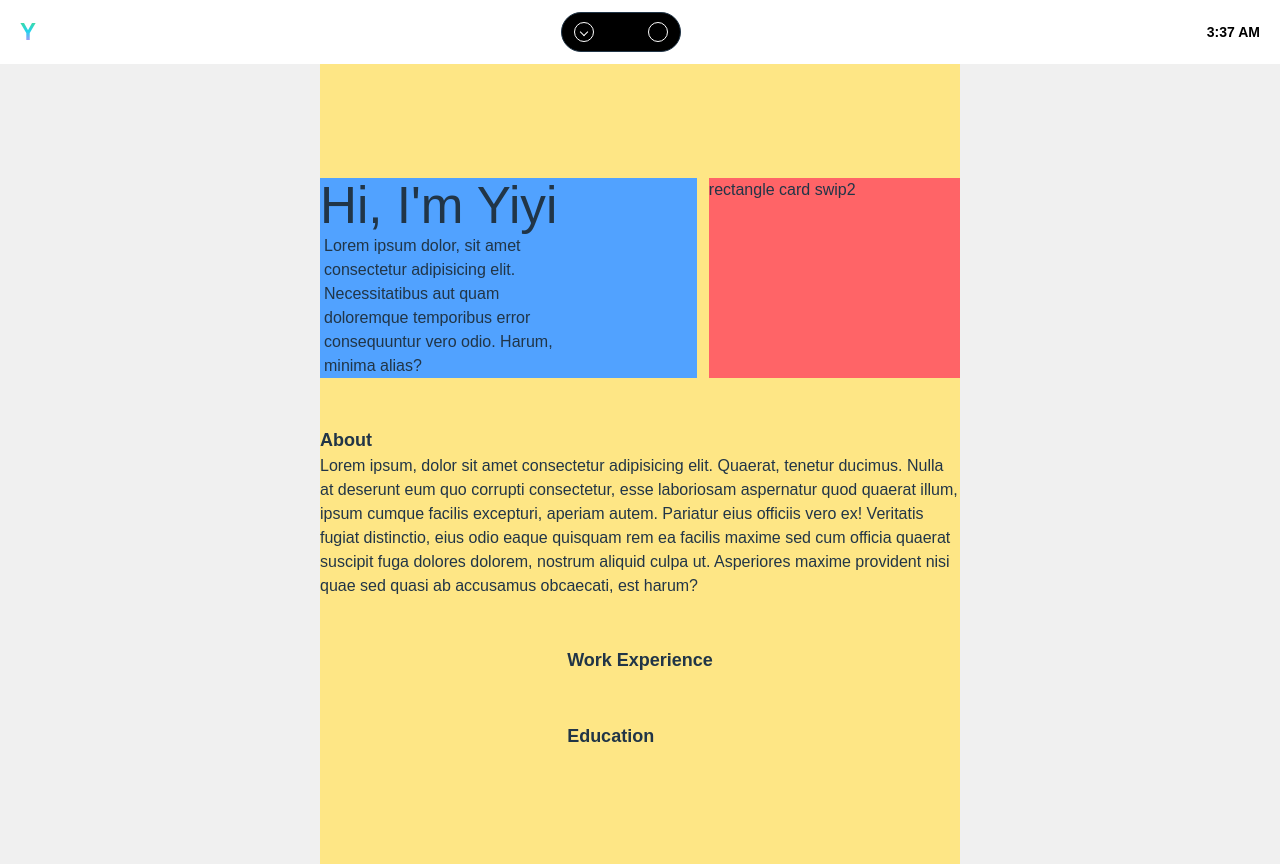
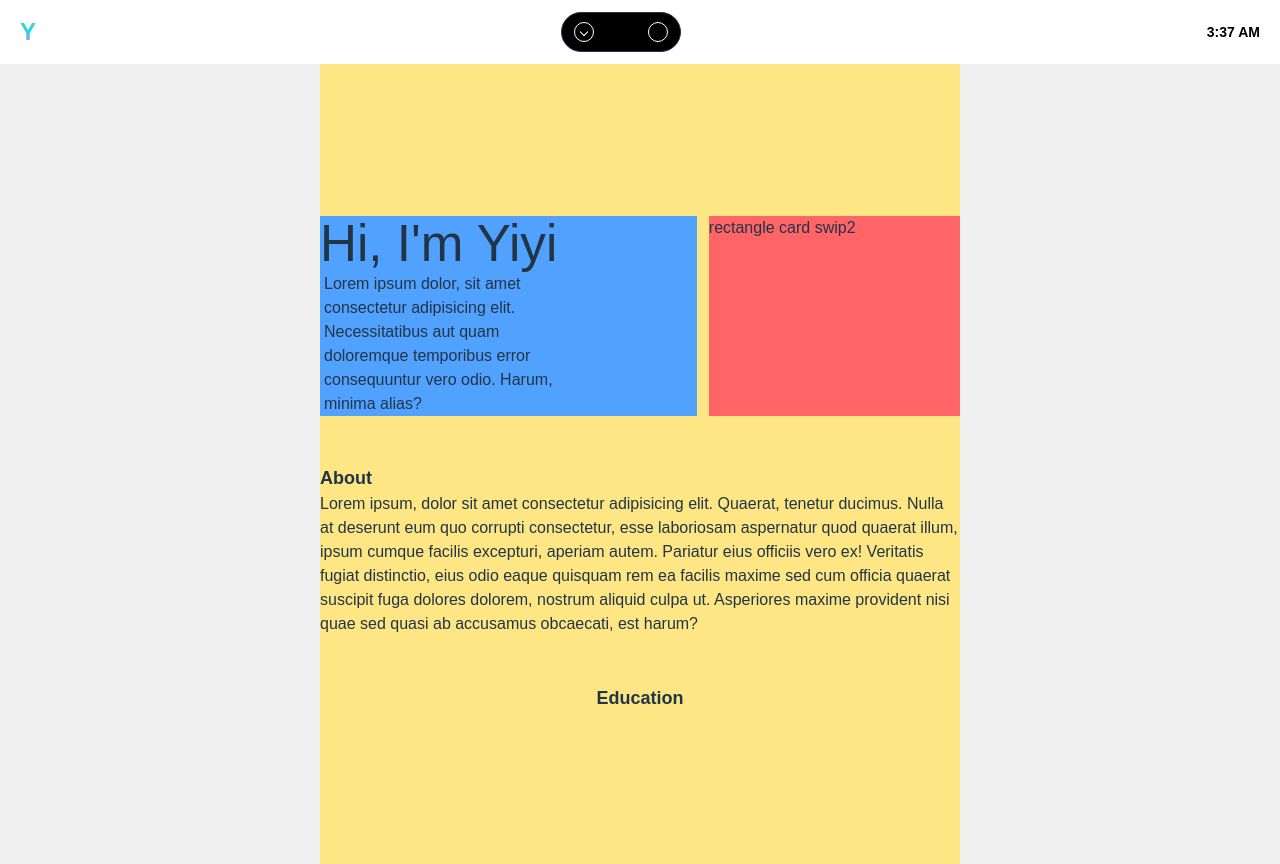
Before and after one commit to yiyikim11/yiyiPortfolioLatest, a React (Vite) app: page / in a window 1280 px wide. Built offline with nearby package versions, Linux system fonts and the light colour scheme.

Commit message:
working on body nth new just commit

```diff
--- a/src/components/Body.jsx
+++ b/src/components/Body.jsx
@@ -3,11 +3,6 @@ import React from 'react'
 const Body = () => {
   return (
     <main>
-
-        <div className='mt-12'>
-          <h2 className='font-bold text-lg'>Work Experience</h2>
-        </div>
-
         <div className='mt-12'>
           <h2 className='font-bold text-lg'>Education</h2>
         </div>
```
